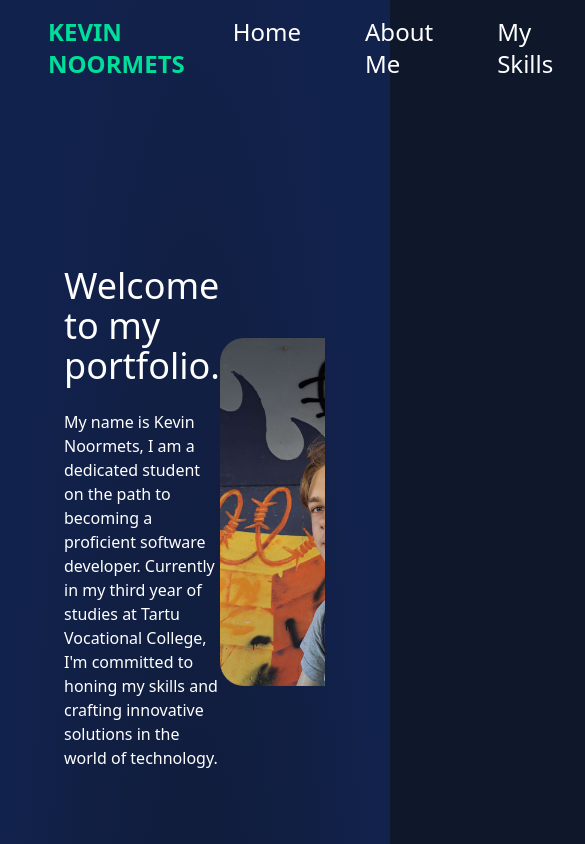
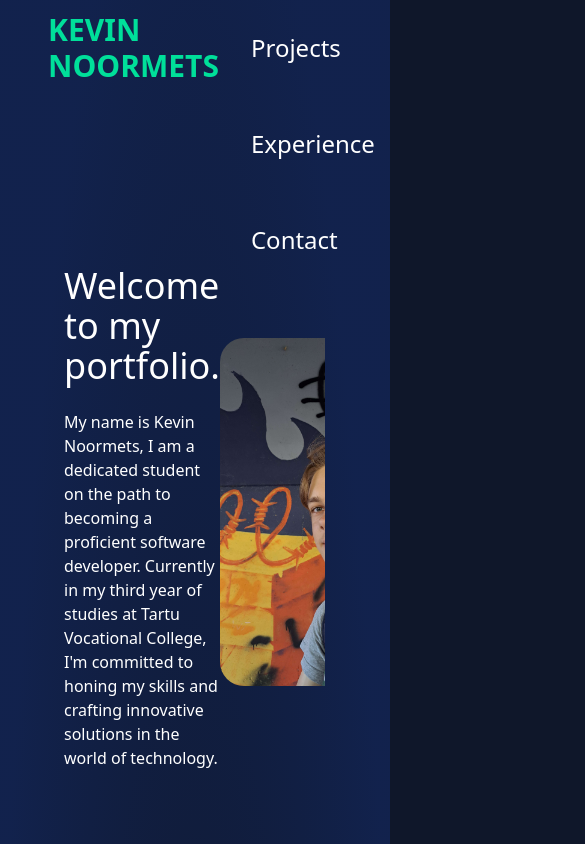
Before and after one commit to Kevinoo5/portfolio, a React (Vite) app: page / in a window 390 px wide. Shown: the top 844 px of the page, 585 px wide, since content can reach past the window. Built offline with nearby package versions, Linux system fonts and the light colour scheme; what tailwindcss-animated would draw is missing.

Commit message:
Added smooth scroll to navbar clicks and made website more mobile friendly

```diff
--- a/src/common/AnimatedListItem.jsx
+++ b/src/common/AnimatedListItem.jsx
@@ -9,13 +9,13 @@ const AnimatedListItem = ({ project }) => {
   return (
     <li
     ref={ref}
-    className={`p-1 bg-gradient-to-b from-blue-900 to-blue-950 rounded-xl mb-4 mx-24 flex ${
+    className={`p-1 bg-gradient-to-b from-blue-900 to-blue-950 rounded-xl mb-4 lg:mx-24 mx-2 flex ${
       inView ? "animate-fade-left" : "opacity-0"
     }`}
   >
     <div className="my-6 mx-8">
       <img
-        className="rounded-3xl min-w-[300px] min-h-[250px] w-[300px] h-[250px]"
+        className="rounded-3xl min-w-28 min-h-24 w-28 h-24 md:min-w-80 md:min-h-72 md:w-80 md:h-72"
         src={project.imageUrl}
         alt={project.title}
       />
--- a/src/common/NavbarItem.jsx
+++ b/src/common/NavbarItem.jsx
@@ -1,12 +1,23 @@
-const NavbarItem = ({ title, link }) => {
+import { useRef } from "react";
+
+const NavbarItem = ({ title, targetId }) => {
+  const navbarRef = useRef(null);
+
+  const handleClick = () => {
+    const targetElement = document.getElementById(targetId);
+    if (targetElement) {
+      targetElement.scrollIntoView({ behavior: "smooth" });
+    }
+  };
+
   return (
-    <li className="p-6 m-2">
-      <a
-        href={link}
-        className="rounded-xl scroll-smooth text-2xl cursor-pointer hover-underline-animation"
+    <li ref={navbarRef} className="p-6 m-2">
+      <button
+        onClick={handleClick}
+        className="rounded-xl text-2xl cursor-pointer hover-underline-animation"
       >
        { title }
-      </a>
+      </button>
     </li>
   );
 };
--- a/src/components/Experience.jsx
+++ b/src/components/Experience.jsx
@@ -12,7 +12,7 @@ import AnimatedTitle from "../common/AnimatedTitle";
     const handleOpen = (value) => setOpen(open === value ? 0 : value);
 
     return (
-      <div className="mx-24">
+      <div id="experience" className="mx-24">
         <AnimatedTitle title="Experience" />
         <Accordion open={open === 1} className="mb-2 rounded-lg bg-gradient-to-b from-blue-900 to-blue-950 border border-blue-gray-100">
           <AccordionHeader
--- a/src/components/Navbar.jsx
+++ b/src/components/Navbar.jsx
@@ -2,20 +2,22 @@ import NavbarItem from "../common/NavbarItem";
 
 const Navbar = () => {
   return (
-        <div className='flex items-center h-24 mx-auto px-12 text-white'>
+    <div className="flex items-center h-24 mx-auto px-12 text-white">
       <div className="flex-1">
-                <h1 className='text-2xl font-bold text-[#00df9a]'>KEVIN NOORMETS</h1>
+        <a href="/" className="text-3xl font-bold text-[#00df9a]">
+          KEVIN NOORMETS
+        </a>
       </div>
 
-            <ul className='flex px-4'>
-                <NavbarItem title="Home" link="/" />
-                <NavbarItem title="About Me" link="#about" />
-                <NavbarItem title="My Skills" link="#skills" />
-                <NavbarItem title="My Projects" link="#work" />
-                <NavbarItem title="Contact" link="#contact" />
+      <ul className="flex flex-wrap">
+        <NavbarItem title="About Me" targetId="about" />
+        <NavbarItem title="Skills" targetId="skills" />
+        <NavbarItem title="Projects" targetId="projects" />
+        <NavbarItem title="Experience" targetId="experience" />
+        <NavbarItem title="Contact" targetId="contact" />
       </ul>
     </div>
   );
-}
+};
 
 export default Navbar;
--- a/src/components/myProjects.jsx
+++ b/src/components/myProjects.jsx
@@ -4,7 +4,7 @@ import projects from "../data/projectList";
 
 const MyProjects = () => {
     return (
-      <ul>
+      <ul id="projects">
         <AnimatedTitle title={"My Projects"} />
         {projects.map((project) => (
           <AnimatedListItem key={project.id} project={project} />
```
Lines whose indentation alone changed are shown as unchanged.
